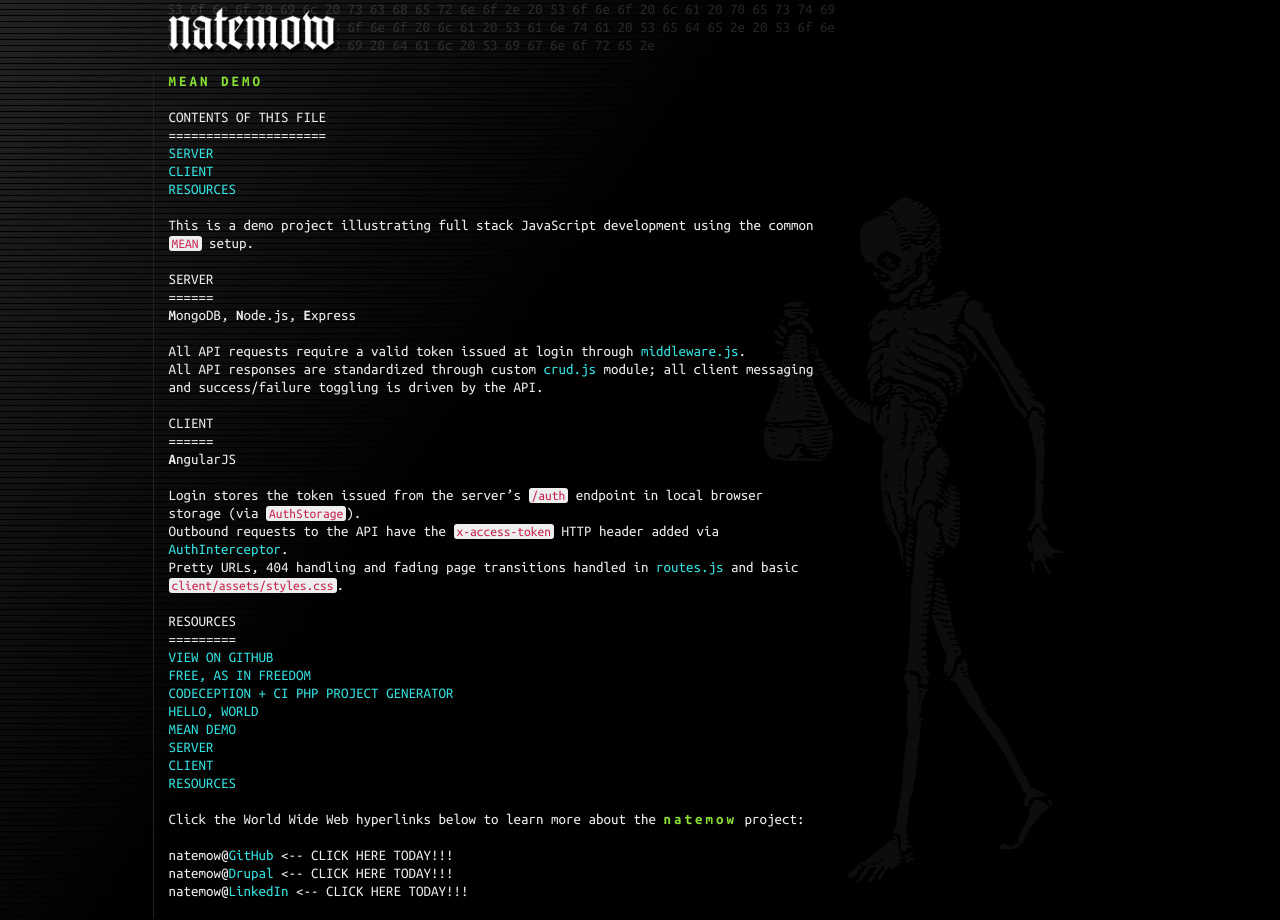
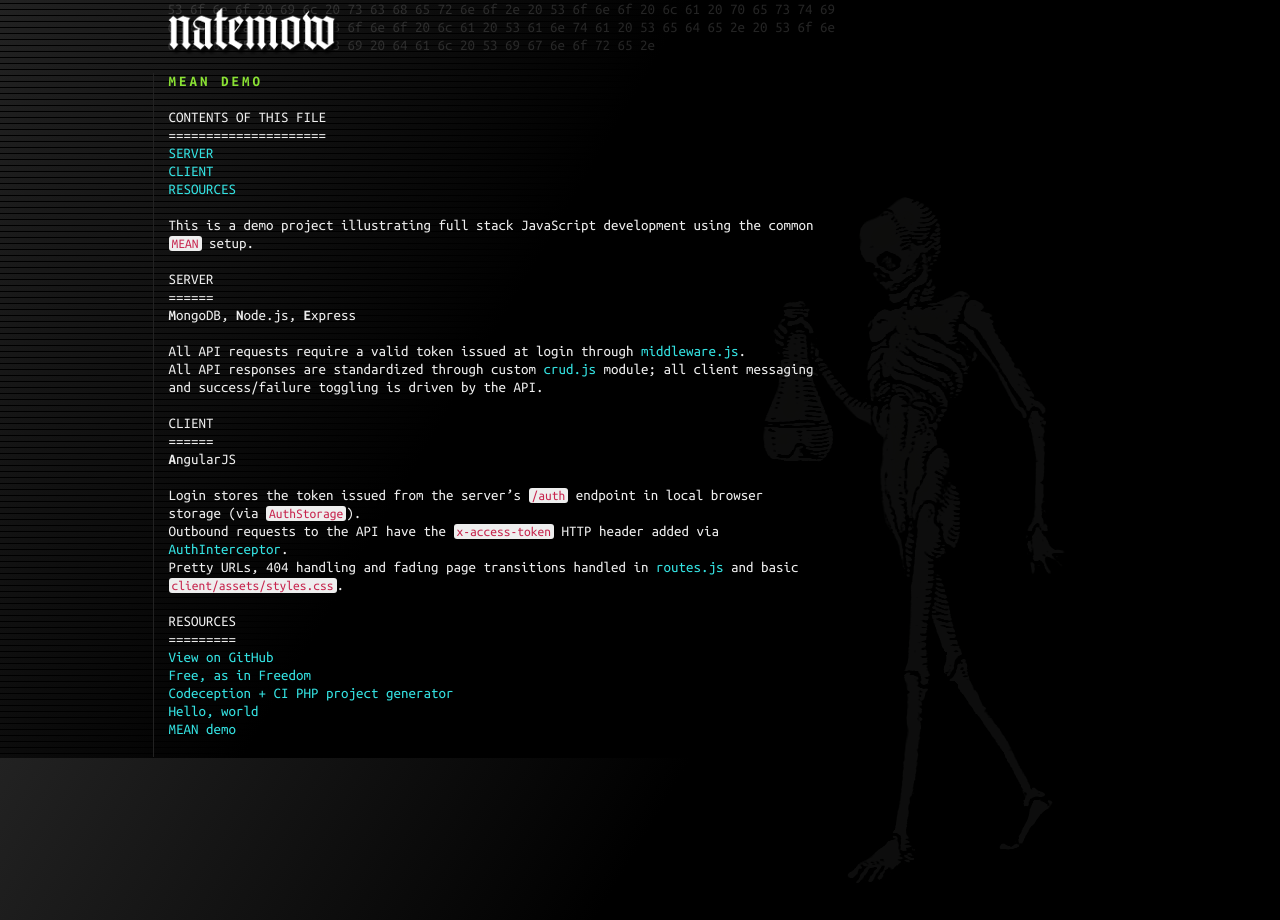
Before and after one commit to natemow/natemow.github.io, a Jekyll site: the page built from mean-demo.md, in a window 1280 px wide. Built offline with Jekyll 4.4.1, drawn with Linux system fonts in a browser that asks for light colours; nearby versions of some CDN libraries.

Commit message:
Nav rework.

```diff
--- a/_includes/nav.html
+++ b/_includes/nav.html
@@ -1,16 +1,8 @@
 <nav role="navigation">
-  <ol class="main-menu">
-    {% if page.url_github %}<li><a href="{{ page.url_github }}">View on GitHub</a></li>{% endif %}
+  <ul>
+    {% if page.url_github %}<li><a href="{{ page.url_github }}" target="_blank">View on GitHub</a></li>{% endif %}
     {% for p in site.pages %}
     <li><a{% if p.url == page.url %} class="active"{% endif %} href="{{ site.baseurl }}{{ p.url }}">{{ p.title }}</a></li>
     {% endfor %}
-  </ol>
-
-  <p>Click the World Wide Web hyperlinks below to learn more about the {% include brand.html %} project:</p>
-
-  <ul>
-    <li>{{ site.title }}@<a href="https://github.com/{{ site.title }}" class="blink">GitHub</a> &lt;-- CLICK HERE TODAY!!!</li>
-    <li>{{ site.title }}@<a href="https://www.drupal.org/u/{{ site.title }}" class="blink">Drupal</a> &lt;-- CLICK HERE TODAY!!!</li>
-    <li>{{ site.title }}@<a href="https://www.linkedin.com/in/{{ site.title }}" class="blink warning">LinkedIn</a> &lt;-- CLICK HERE TODAY!!!</li>
   </ul>
 </nav>
```
Also changed, not shown: index.md (+8 -0 lines).
